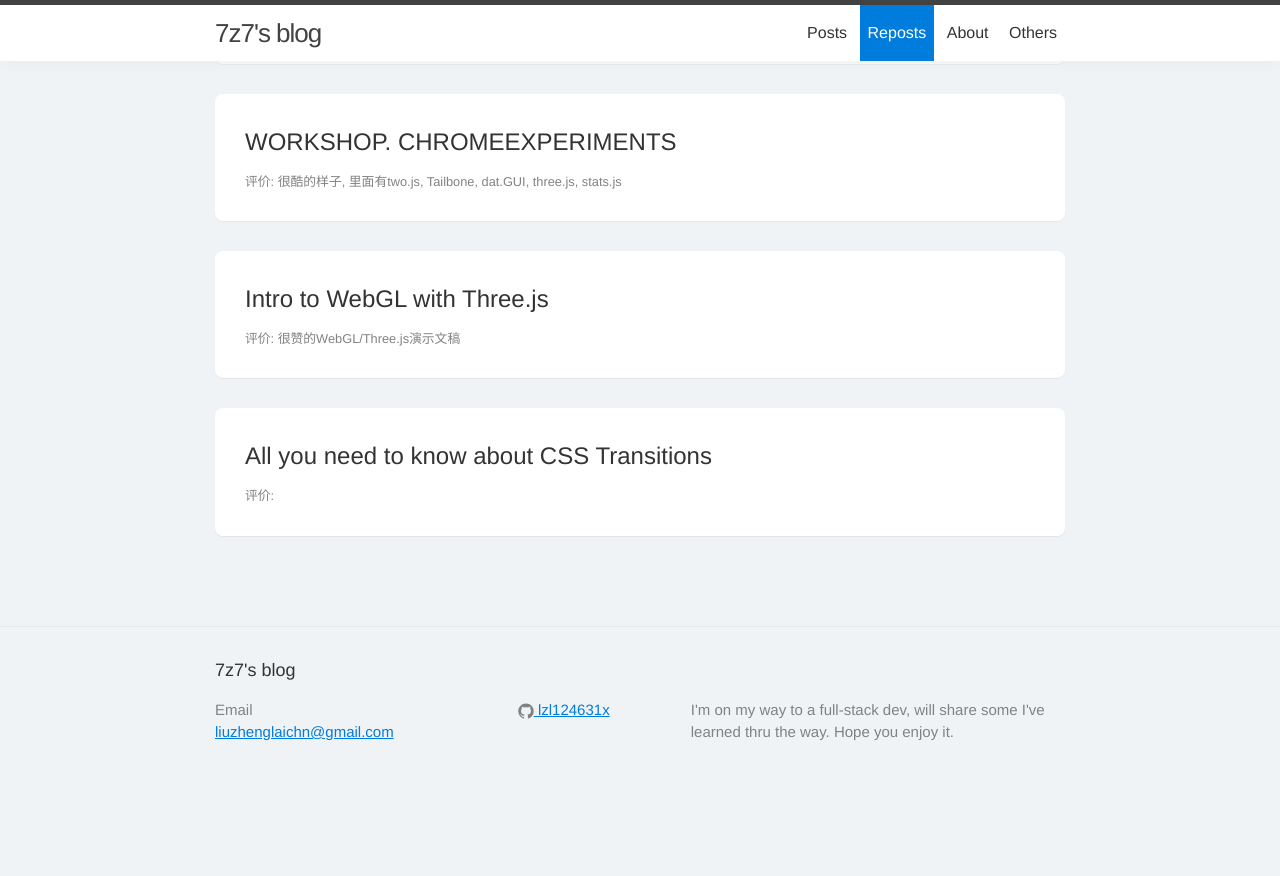
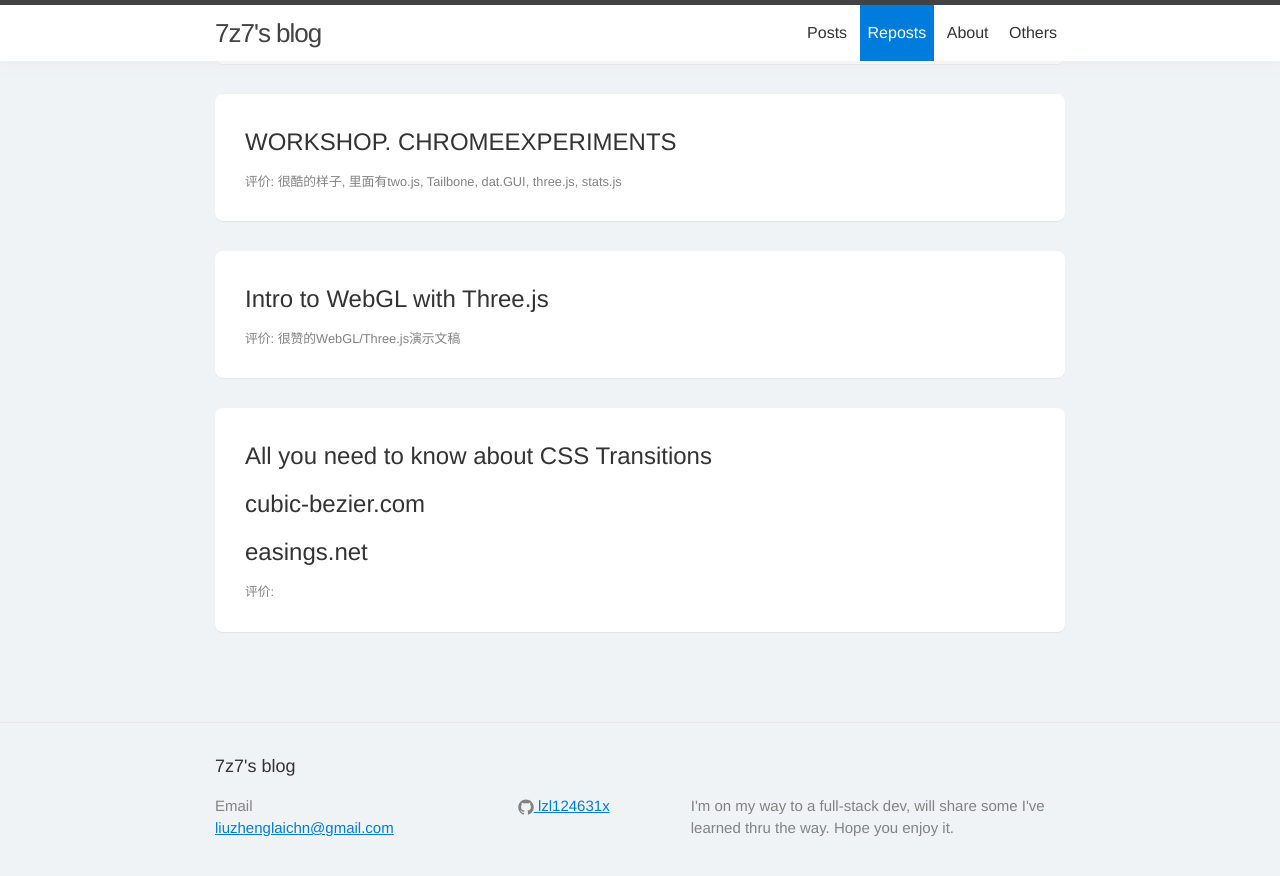
Before and after one commit to lzl124631x/lzl124631x.github.io, a Jekyll site: the page built from reposts.html, in a window 1280 px wide and 900 px high, scrolled down 1062 px. Shown: the top 876 px of the window. Built offline with Jekyll 4.4.1, drawn with Linux system fonts in a browser that asks for light colours; before the commit the page ends 1866 px from its top, so only the background shows below that.

Commit message:
updated last repost

```diff
--- a/_data/reposts.yml
+++ b/_data/reposts.yml
@@ -35,4 +35,8 @@
 - posts:
   - title: All you need to know about CSS Transitions
     url: https://blog.alexmaccaw.com/css-transitions
+  - title: cubic-bezier.com
+    url: http://cubic-bezier.com/
+  - title: easings.net
+    url: http://easings.net/
   - desc: "看boostrap/transition.js时看到的, 不错的有关transition的文章"
```
